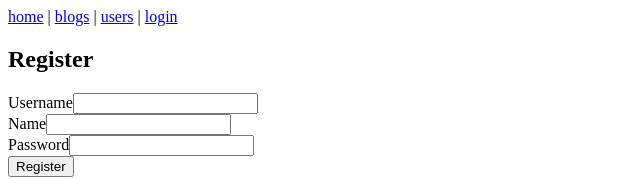
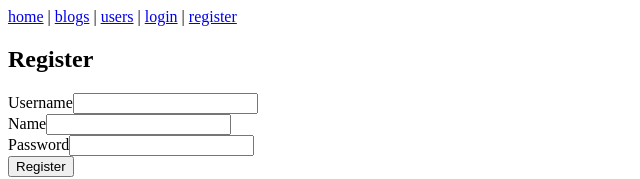
Before and after one commit to taimv2405/full-stack-open-nextjs, a Next.js app: page /register in a window 1280 px wide. Shown: the top 179 px of the page, without its empty margins (0-640 px from the left). Built offline with nearby package versions, Linux system fonts and the light colour scheme; no server answers.

Commit message:
[12] feat: add register link to navbar for guests

```diff
--- a/app/components/NavBar.tsx
+++ b/app/components/NavBar.tsx
@@ -22,7 +22,11 @@ const NavBar = () => {
           <button onClick={() => signOut()}>logout</button>
         </>
       ) : (
-        <Link href="/login">login</Link>
+        <>
+          <Link href="/login">login</Link>
+          {' | '}
+          <Link href="/register">register</Link>
+        </>
       )}
     </nav>
   );
```
